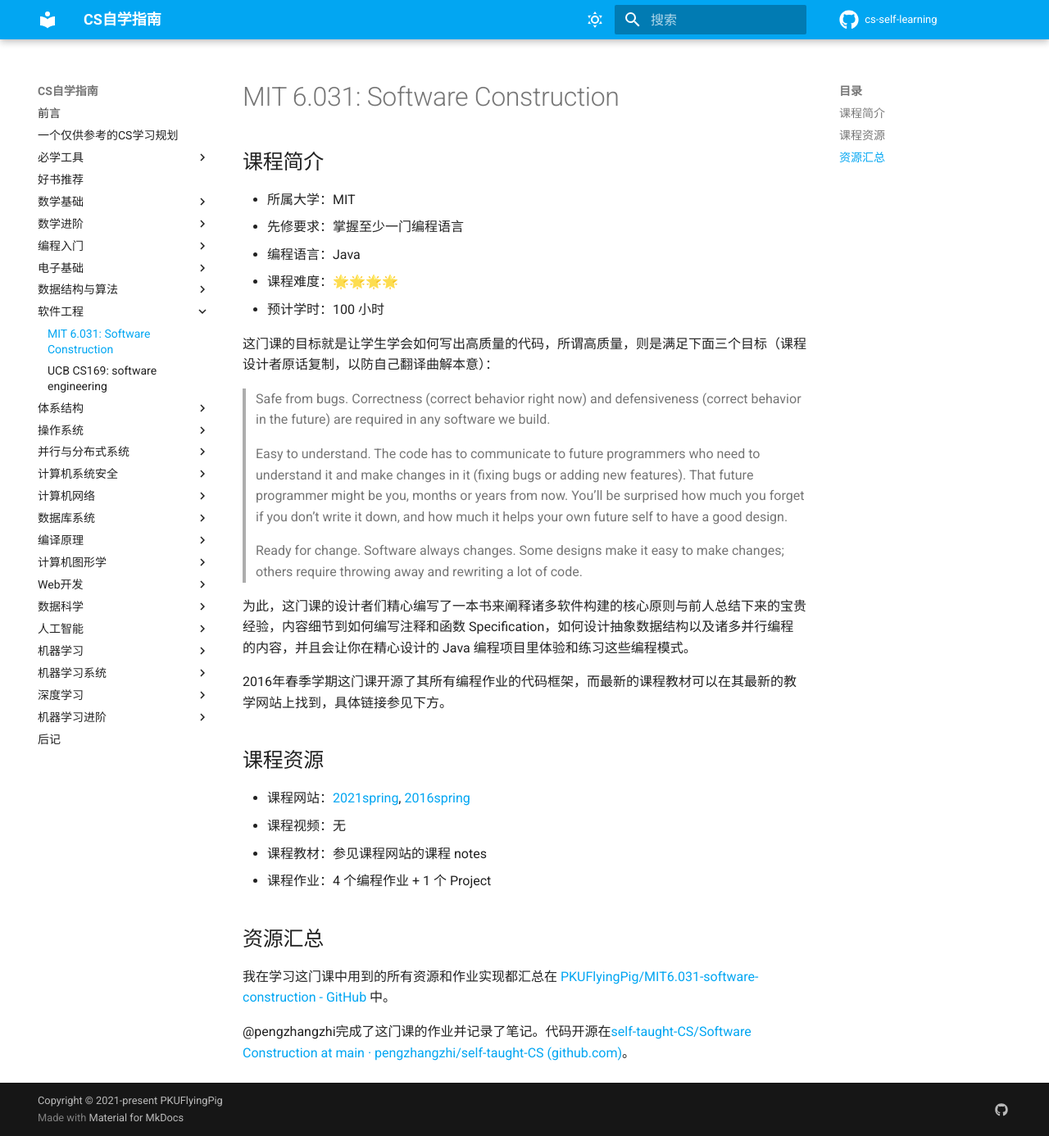
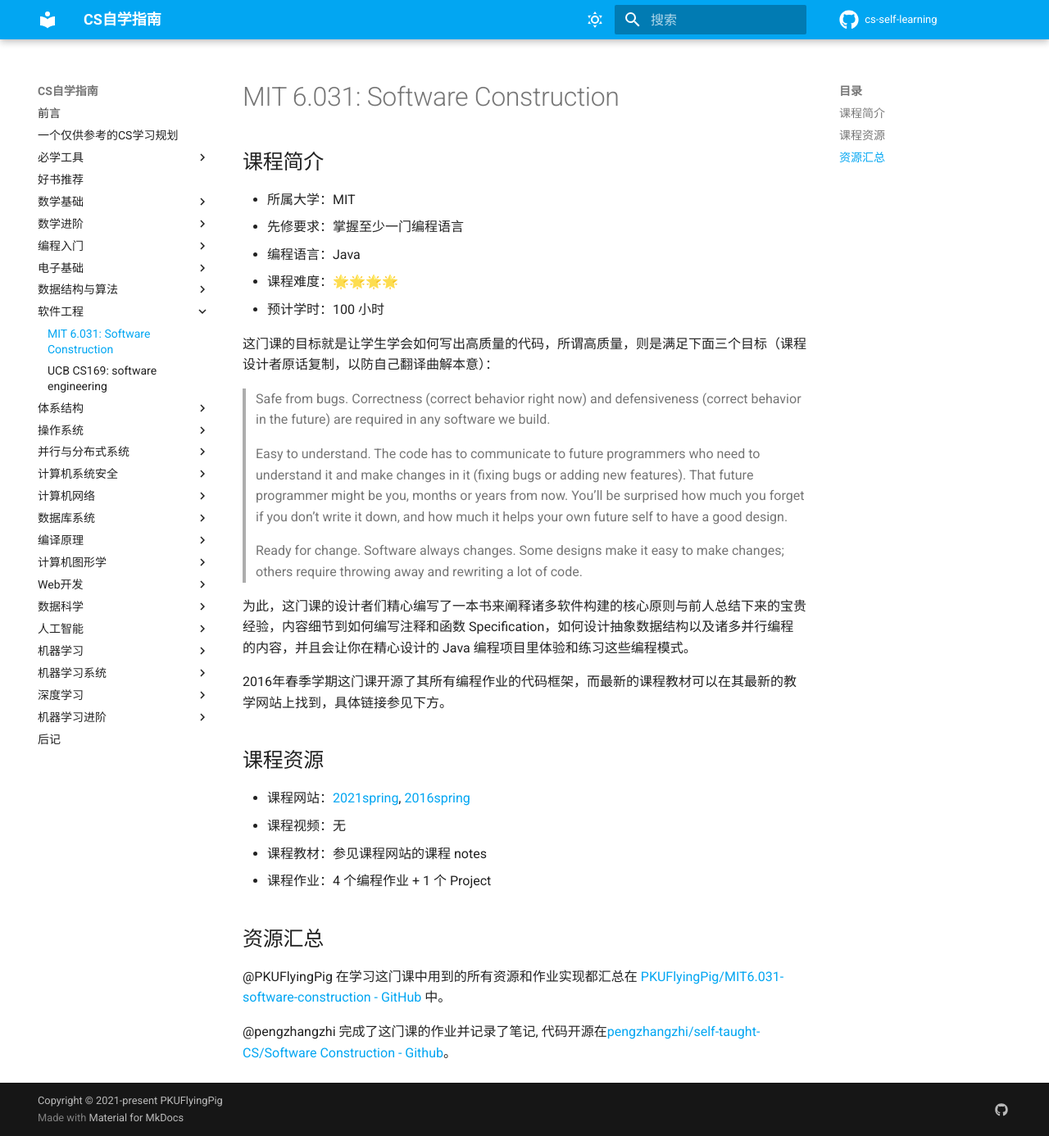
Before and after one commit to PKUFlyingPig/cs-self-learning, an MkDocs documentation site: the page built from docs/软件工程/6031.md, in a window 1280 px wide and 1386 px high. Shown: the whole window at 82% size. Built offline with MkDocs 1.6.1 and Material for MkDocs 9.7.7, drawn with Linux system fonts in a browser that asks for light colours; comment, search, counter and statistics services are not loaded.

Commit message:
[FIX] simplify the link

```diff
--- a/docs/软件工程/6031.md
+++ b/docs/软件工程/6031.md
@@ -29,6 +29,6 @@
 
 ## 资源汇总
 
-我在学习这门课中用到的所有资源和作业实现都汇总在 [PKUFlyingPig/MIT6.031-software-construction - GitHub](https://github.com/PKUFlyingPig/MIT6.031-software-construction) 中。
+@PKUFlyingPig 在学习这门课中用到的所有资源和作业实现都汇总在 [PKUFlyingPig/MIT6.031-software-construction - GitHub](https://github.com/PKUFlyingPig/MIT6.031-software-construction) 中。
 
-@pengzhangzhi完成了这门课的作业并记录了笔记。代码开源在[self-taught-CS/Software Construction at main · pengzhangzhi/self-taught-CS (github.com)](https://github.com/pengzhangzhi/self-taught-CS/tree/main/Software Construction)。
+@pengzhangzhi 完成了这门课的作业并记录了笔记, 代码开源在[pengzhangzhi/self-taught-CS/Software Construction - Github](https://github.com/pengzhangzhi/self-taught-CS/tree/main/Software%20Construction)。
```
